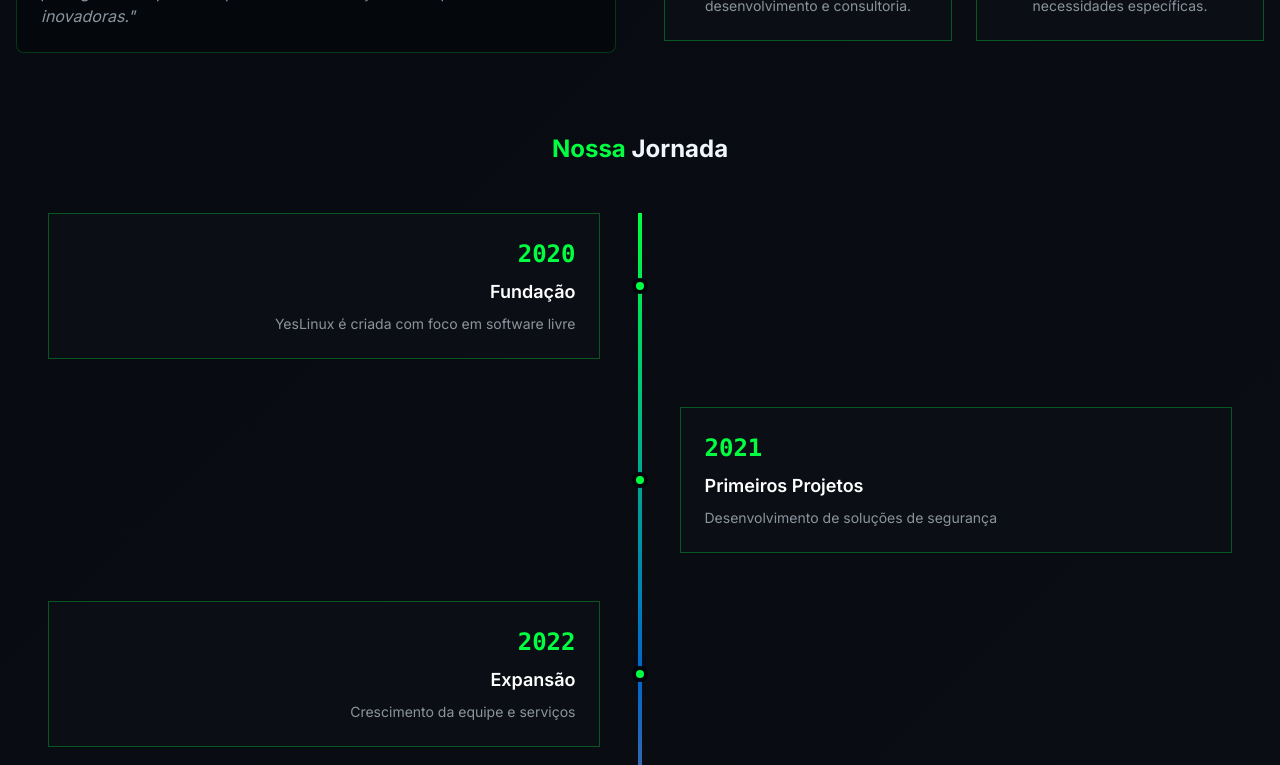
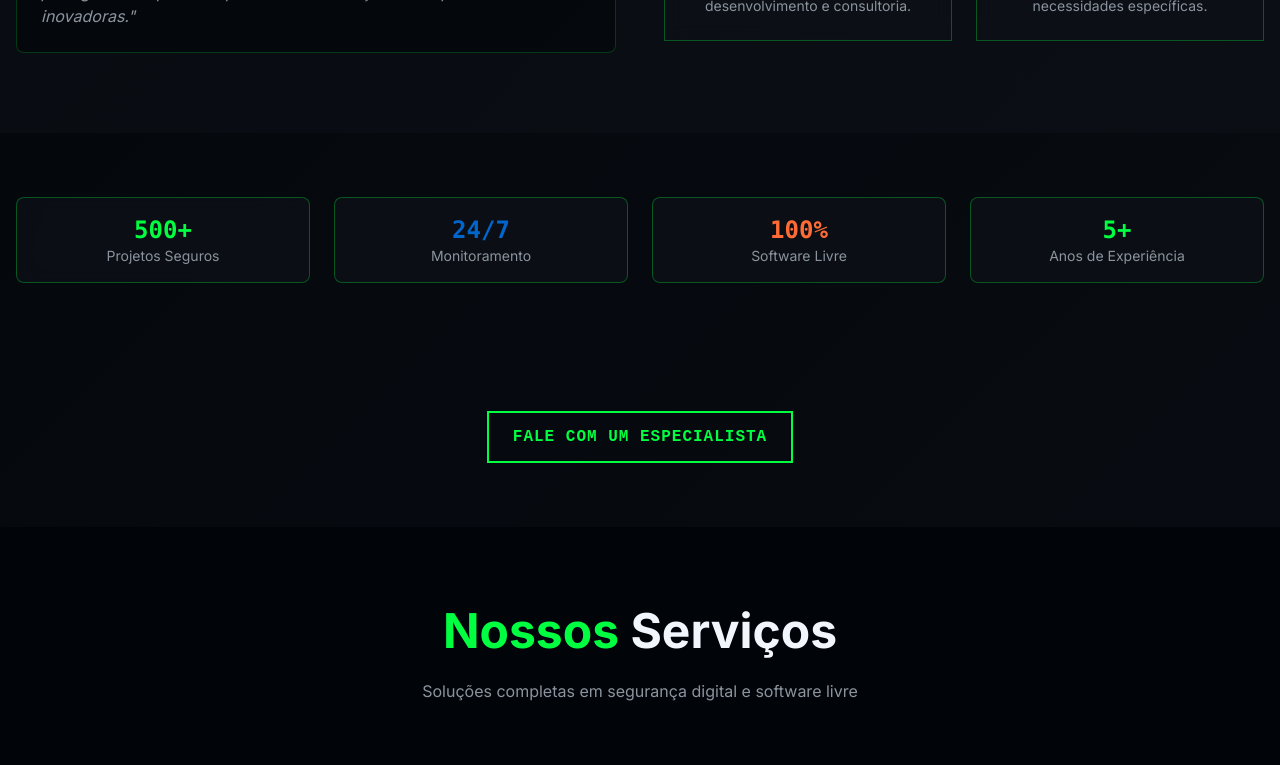
Before and after one commit to bob-reis/site-yeslinux, a Next.js app: page / in a window 1280 px wide. Shown: the part 1500-2265 px from the top of the page. Built offline with nearby package versions, Linux system fonts and the light colour scheme.

Commit message:
Removida as sessoes desnecessarias

```diff
--- a/src/app/page.tsx
+++ b/src/app/page.tsx
@@ -1,12 +1,8 @@
 import AboutSection from '@/components/sections/AboutSection'
-import BlogSection from '@/components/sections/BlogSection'
-import ContactSection from '@/components/sections/ContactSection'
 import CTASection from '@/components/sections/CTASection'
-import GamificationSection from '@/components/sections/GamificationSection'
 import HeroSection from '@/components/sections/HeroSection'
 import ServicesSection from '@/components/sections/ServicesSection'
 import StatsSection from '@/components/sections/StatsSection'
-import TerminalSection from '@/components/sections/TerminalSection'
 
 export default function HomePage() {
   return (
@@ -16,10 +12,6 @@
       <StatsSection />
       <CTASection />
       <ServicesSection />
-      <TerminalSection />
-      <GamificationSection />
-      <BlogSection />
-      <ContactSection />
     </main>
   )
 }
--- a/src/components/sections/AboutSection.tsx
+++ b/src/components/sections/AboutSection.tsx
@@ -111,60 +111,6 @@
           </motion.div>
         </div>
 
-        {/* Timeline Section */}
-        <motion.div
-          initial={{ opacity: 0 }}
-          whileInView={{ opacity: 1 }}
-          transition={{ duration: 0.8, delay: 0.4 }}
-          viewport={{ once: true }}
-          className="mt-20"
-        >
-          <h3 className="text-2xl font-bold text-center mb-12">
-            <span className="text-primary">Nossa</span> Jornada
-          </h3>
-
-          <div className="relative">
-            {/* Timeline Line */}
-            <div className="absolute left-1/2 transform -translate-x-1/2 w-1 h-full bg-gradient-to-b from-primary via-secondary to-accent"></div>
-
-            <div className="space-y-12">
-              {[
-                { year: '2020', title: 'Fundação', description: 'YesLinux é criada com foco em software livre' },
-                { year: '2021', title: 'Primeiros Projetos', description: 'Desenvolvimento de soluções de segurança' },
-                { year: '2022', title: 'Expansão', description: 'Crescimento da equipe e serviços' },
-                { year: '2023', title: 'Reconhecimento', description: 'Consolidação no mercado de cibersegurança' },
-                { year: '2024', title: 'Inovação', description: 'Novas tecnologias e parcerias estratégicas' }
-              ].map((item, index) => (
-                <motion.div
-                  key={item.year}
-                  initial={{ opacity: 0, x: index % 2 === 0 ? -50 : 50 }}
-                  whileInView={{ opacity: 1, x: 0 }}
-                  transition={{ duration: 0.6, delay: index * 0.1 }}
-                  viewport={{ once: true }}
-                  className={`flex items-center ${index % 2 === 0 ? 'flex-row' : 'flex-row-reverse'}`}
-                >
-                  <div className="w-1/2 px-8">
-                    <div className={`card-cyber p-6 ${index % 2 === 0 ? 'text-right' : 'text-left'}`}>
-                      <div className="text-2xl font-bold text-primary font-mono mb-2">
-                        {item.year}
-                      </div>
-                      <h4 className="text-lg font-semibold text-white mb-2">
-                        {item.title}
-                      </h4>
-                      <p className="text-text-muted text-sm">
-                        {item.description}
-                      </p>
-                    </div>
-                  </div>
-
-                  <div className="w-4 h-4 bg-primary rounded-full border-4 border-darker z-10"></div>
-
-                  <div className="w-1/2"></div>
-                </motion.div>
-              ))}
-            </div>
-          </div>
-        </motion.div>
 
       </div>
     </section>
```
